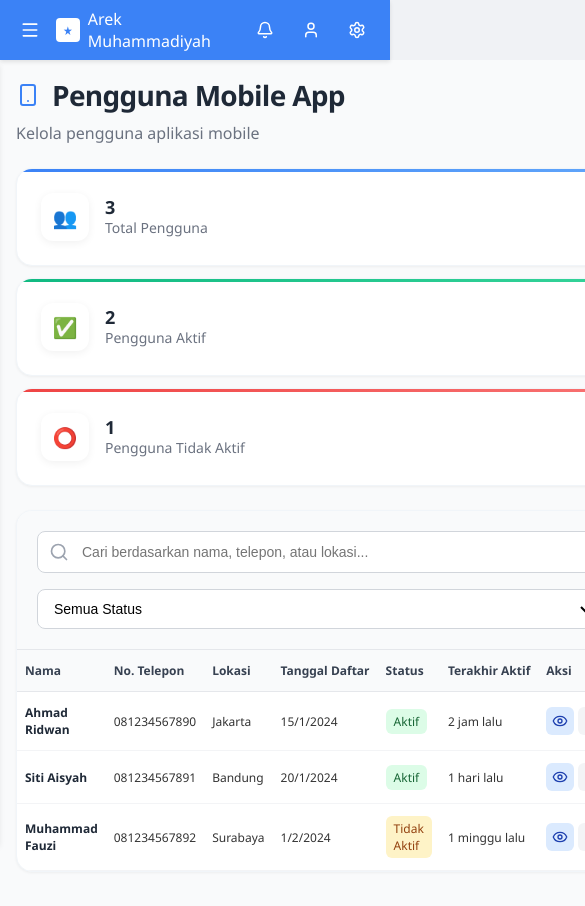
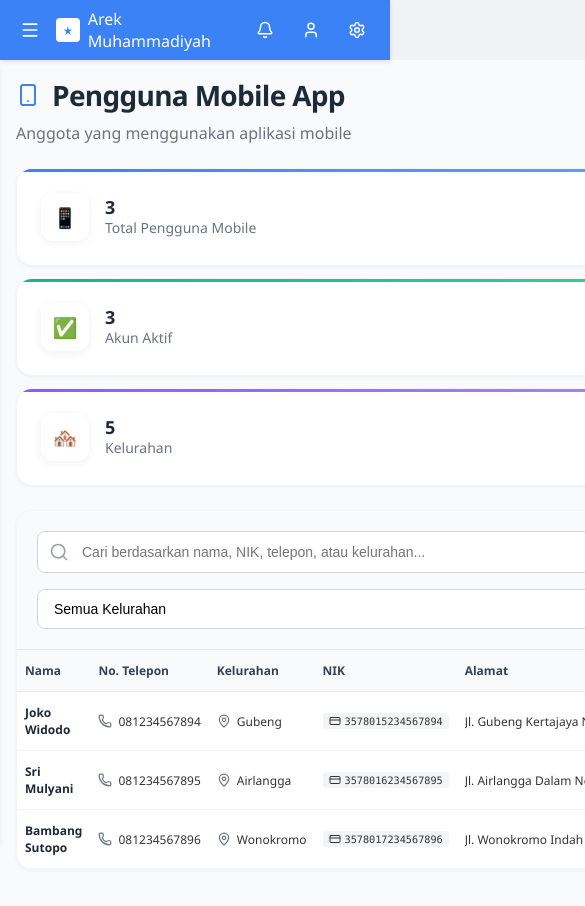
Before and after one commit to Lim018/arek-muhammadiyah-fe, a React (Create React App) app: page /pengguna/mobile-app in a window 390 px wide. Shown: the top 906 px of the page, 585 px wide, since content can reach past the window. Built offline with nearby package versions, Linux system fonts and the light colour scheme.

Commit message:
update MobileAppPage

```diff
--- a/src/pages/MobileAppPage.js
+++ b/src/pages/MobileAppPage.js
@@ -1,33 +1,91 @@
 import React, { useState, useEffect } from 'react';
 import Layout from '../components/Layout';
-import { Search, Filter, MoreVertical, Smartphone, Download, Eye } from 'lucide-react';
+import { Search, Smartphone, Eye, MapPin, Phone, CreditCard } from 'lucide-react';
 import '../styles/CommonPages.css';
 
 const MobileAppPage = () => {
   const [searchTerm, setSearchTerm] = useState('');
   const [users, setUsers] = useState([]);
   const [loading, setLoading] = useState(true);
-  const [selectedFilter, setSelectedFilter] = useState('semua');
+  const [selectedVillage, setSelectedVillage] = useState('semua');
+  const [villages, setVillages] = useState([]);
 
   useEffect(() => {
-    // Simulasi loading data
-    setTimeout(() => {
-      setUsers([
-        { id: 1, name: 'Ahmad Ridwan', phone: '081234567890', location: 'Jakarta', registeredDate: '2024-01-15', status: 'active', lastActive: '2 jam lalu' },
-        { id: 2, name: 'Siti Aisyah', phone: '081234567891', location: 'Bandung', registeredDate: '2024-01-20', status: 'active', lastActive: '1 hari lalu' },
-        { id: 3, name: 'Muhammad Fauzi', phone: '081234567892', location: 'Surabaya', registeredDate: '2024-02-01', status: 'inactive', lastActive: '1 minggu lalu' },
+    fetchVillages();
+    fetchMobileUsers();
+  }, []);
+
+  const fetchVillages = async () => {
+    try {
+      // TODO: Ganti dengan API asli
+      setVillages([
+        { id: 1, name: 'Gubeng' },
+        { id: 2, name: 'Airlangga' },
+        { id: 3, name: 'Wonokromo' },
+        { id: 4, name: 'Sawahan' },
+        { id: 5, name: 'Genteng' },
       ]);
+    } catch (error) {
+      console.error('Error fetching villages:', error);
+    }
+  };
+
+  const fetchMobileUsers = async () => {
+    try {
+      // TODO: Ganti dengan API call asli (filter is_mobile = true)
+      setTimeout(() => {
+        setUsers([
+          {
+            id: '081234567894',
+            name: 'Joko Widodo',
+            telp: '081234567894',
+            village_id: 1,
+            village: { name: 'Gubeng' },
+            nik: '3578015234567894',
+            address: 'Jl. Gubeng Kertajaya No. 10, Surabaya',
+            is_mobile: true,
+            created_at: '2024-01-15'
+          },
+          {
+            id: '081234567895',
+            name: 'Sri Mulyani',
+            telp: '081234567895',
+            village_id: 2,
+            village: { name: 'Airlangga' },
+            nik: '3578016234567895',
+            address: 'Jl. Airlangga Dalam No. 5, Surabaya',
+            is_mobile: true,
+            created_at: '2024-01-20'
+          },
+          {
+            id: '081234567896',
+            name: 'Bambang Sutopo',
+            telp: '081234567896',
+            village_id: 3,
+            village: { name: 'Wonokromo' },
+            nik: '3578017234567896',
+            address: 'Jl. Wonokromo Indah No. 12, Surabaya',
+            is_mobile: true,
+            created_at: '2024-02-01'
+          },
+        ]);
+        setLoading(false);
+      }, 1000);
+    } catch (error) {
+      console.error('Error fetching users:', error);
       setLoading(false);
-    }, 1000);
-  }, []);
+    }
+  };
 
   const filteredUsers = users.filter(user => {
     const matchesSearch = user.name.toLowerCase().includes(searchTerm.toLowerCase()) ||
-                         user.phone.includes(searchTerm) ||
-                         user.location.toLowerCase().includes(searchTerm.toLowerCase());
+                         user.telp?.includes(searchTerm) ||
+                         user.nik?.includes(searchTerm) ||
+                         user.village?.name.toLowerCase().includes(searchTerm.toLowerCase());
 
-    if (selectedFilter === 'semua') return matchesSearch;
-    return matchesSearch && user.status === selectedFilter;
+    const matchesVillage = selectedVillage === 'semua' || user.village_id === parseInt(selectedVillage);
+
+    return matchesSearch && matchesVillage;
   });
 
   return (
@@ -39,31 +97,31 @@ const MobileAppPage = () => {
               <Smartphone className="page-icon" />
               Pengguna Mobile App
             </h1>
-            <p className="page-subtitle">Kelola pengguna aplikasi mobile</p>
+            <p className="page-subtitle">Anggota yang menggunakan aplikasi mobile</p>
           </div>
         </div>
 
         {/* Stats Cards */}
         <div className="stats-grid">
           <div className="stat-card blue">
-            <div className="stat-icon">👥</div>
+            <div className="stat-icon">📱</div>
             <div className="stat-content">
               <div className="stat-number">{users.length}</div>
-              <div className="stat-description">Total Pengguna</div>
+              <div className="stat-description">Total Pengguna Mobile</div>
             </div>
           </div>
           <div className="stat-card green">
             <div className="stat-icon">✅</div>
             <div className="stat-content">
-              <div className="stat-number">{users.filter(u => u.status === 'active').length}</div>
-              <div className="stat-description">Pengguna Aktif</div>
+              <div className="stat-number">{users.filter(u => u.is_mobile).length}</div>
+              <div className="stat-description">Akun Aktif</div>
             </div>
           </div>
-          <div className="stat-card red">
-            <div className="stat-icon">⭕</div>
+          <div className="stat-card purple">
+            <div className="stat-icon">🏘️</div>
             <div className="stat-content">
-              <div className="stat-number">{users.filter(u => u.status === 'inactive').length}</div>
-              <div className="stat-description">Pengguna Tidak Aktif</div>
+              <div className="stat-number">{villages.length}</div>
+              <div className="stat-description">Kelurahan</div>
             </div>
           </div>
         </div>
@@ -76,7 +134,7 @@ const MobileAppPage = () => {
                 <Search size={20} className="search-icon" />
                 <input
                   type="text"
-                  placeholder="Cari berdasarkan nama, telepon, atau lokasi..."
+                  placeholder="Cari berdasarkan nama, NIK, telepon, atau kelurahan..."
                   value={searchTerm}
                   onChange={(e) => setSearchTerm(e.target.value)}
                   className="search-input"
@@ -84,60 +142,87 @@ const MobileAppPage = () => {
               </div>
               <div className="filter-section">
                 <select
-                  value={selectedFilter}
-                  onChange={(e) => setSelectedFilter(e.target.value)}
+                  value={selectedVillage}
+                  onChange={(e) => setSelectedVillage(e.target.value)}
                   className="filter-select"
                 >
-                  <option value="semua">Semua Status</option>
-                  <option value="active">Aktif</option>
-                  <option value="inactive">Tidak Aktif</option>
+                  <option value="semua">Semua Kelurahan</option>
+                  {villages.map(village => (
+                    <option key={village.id} value={village.id}>{village.name}</option>
+                  ))}
                 </select>
               </div>
             </div>
           </div>
 
+          {/* Table Data */}
           <div className="table-container">
             <table className="data-table">
               <thead>
                 <tr>
                   <th>Nama</th>
                   <th>No. Telepon</th>
-                  <th>Lokasi</th>
-                  <th>Tanggal Daftar</th>
-                  <th>Status</th>
-                  <th>Terakhir Aktif</th>
+                  <th>Kelurahan</th>
+                  <th>NIK</th>
+                  <th>Alamat</th>
                   <th>Aksi</th>
                 </tr>
               </thead>
               <tbody>
                 {loading ? (
                   <tr>
-                    <td colSpan="7" className="loading-cell">Memuat data...</td>
+                    <td colSpan="6" className="loading-cell">Memuat data...</td>
                   </tr>
                 ) : filteredUsers.length === 0 ? (
                   <tr>
-                    <td colSpan="7" className="empty-cell">Tidak ada data yang ditemukan</td>
+                    <td colSpan="6" className="empty-cell">Tidak ada data yang ditemukan</td>
                   </tr>
                 ) : (
                   filteredUsers.map((user) => (
                     <tr key={user.id}>
-                      <td className="user-name">{user.name}</td>
-                      <td>{user.phone}</td>
-                      <td>{user.location}</td>
-                      <td>{new Date(user.registeredDate).toLocaleDateString('id-ID')}</td>
+                      <td className="user-name">
+                        <strong>{user.name}</strong>
+                      </td>
                       <td>
-                        <span className={`status-badge ${user.status}`}>
-                          {user.status === 'active' ? 'Aktif' : 'Tidak Aktif'}
-                        </span>
+                        <div style={{ display: 'flex', alignItems: 'center', gap: '6px' }}>
+                          <Phone size={14} style={{ color: '#6b7280' }} />
+                          {user.telp || '-'}
+                        </div>
                       </td>
-                      <td>{user.lastActive}</td>
+                      <td>
+                        <div style={{ display: 'flex', alignItems: 'center', gap: '6px' }}>
+                          <MapPin size={14} style={{ color: '#6b7280' }} />
+                          {user.village?.name || '-'}
+                        </div>
+                      </td>
+                      <td>
+                        <code style={{
+                          fontSize: '0.85em',
+                          background: '#f3f4f6',
+                          padding: '2px 6px',
+                          borderRadius: '4px',
+                          display: 'flex',
+                          alignItems: 'center',
+                          gap: '4px',
+                          width: 'fit-content'
+                        }}>
+                          <CreditCard size={12} />
+                          {user.nik || '-'}
+                        </code>
+                      </td>
+                      <td style={{ maxWidth: '300px' }}>
+                        <div style={{
+                          overflow: 'hidden',
+                          textOverflow: 'ellipsis',
+                          whiteSpace: 'nowrap'
+                        }} title={user.address}>
+                          {user.address || '-'}
+                        </div>
+                      </td>
                       <td>
                         <div className="action-buttons">
-                          <button className="action-btn view">
+                          <button className="action-btn view" title="Lihat Detail">
                             <Eye size={16} />
-                          </button>
-                          <button className="action-btn menu">
-                            <MoreVertical size={16} />
                           </button>
                         </div>
                       </td>
```
